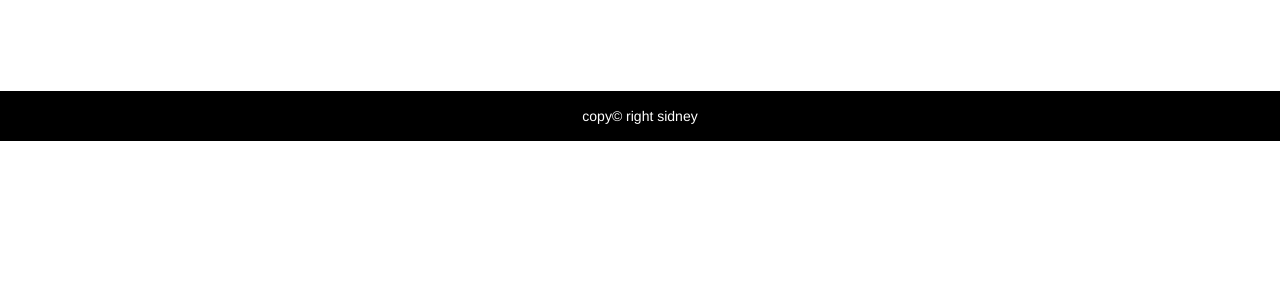
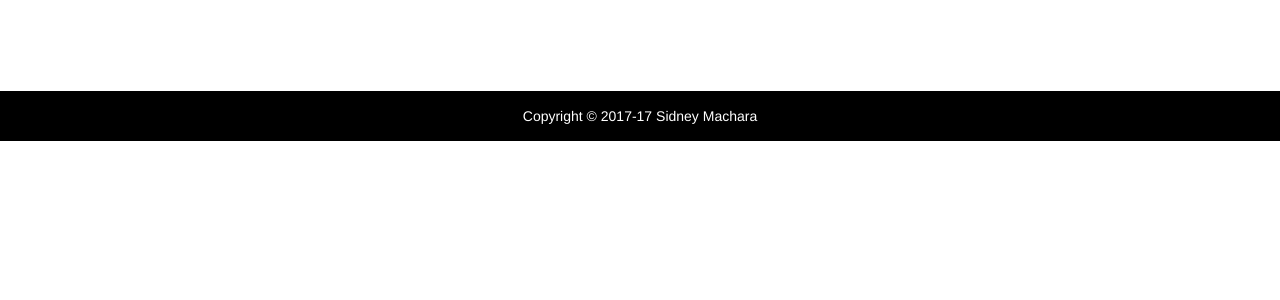
Before and after one commit to SidneyMachara/overlord, a PHP site: page / in a window 1280 px wide. Shown: the part 415-715 px from the top of the page. Run offline with PHP 8.4, Linux system fonts and the light colour scheme; the visitor is signed in with stand-in values (Sample User, id 1); data that the repository does not hold is empty; a stand-in replaces the project's code that opens the database connection; some libraries are stand-ins or nearby versions.

Commit message:
header and footers put in separate files ..for include

```diff
--- /dev/null
+++ b/includes/footer.php
@@ -0,0 +1,3 @@
+<footer class="footer">
+  <center>Copyright &copy 2017-<?php echo date("y"); ?> Sidney Machara </center>
+</footer>
--- /dev/null
+++ b/includes/head.php
@@ -0,0 +1,10 @@
+<head>
+  <meta charset="utf-8">
+  <title></title>
+  <link rel="stylesheet" href="https://maxcdn.bootstrapcdn.com/bootstrap/3.3.7/css/bootstrap.min.css">
+<script src="https://ajax.googleapis.com/ajax/libs/jquery/3.2.1/jquery.min.js"></script>
+<script src="https://maxcdn.bootstrapcdn.com/bootstrap/3.3.7/js/bootstrap.min.js"></script>
+  <!-- jQuery library -->
+
+    <link rel="stylesheet"  href="css/myStyle.css">
+</head>
--- /dev/null
+++ b/includes/navbar.php
@@ -0,0 +1,26 @@
+<nav class="navbar navbar-default myNavbar">
+  <div class="container-fluid">
+    <!-- logo -->
+    <div class="navbar-header">
+      <button type="button" class="navbar-toggle" data-toggle="collapse" data-target="#mainNavBar" name="button">
+        <span class="icon-bar"></span>
+        <span class="icon-bar"></span>
+        <span class="icon-bar"></span>
+      </button>
+
+
+      <a href="#" class="navbar-brand">Over-Lord</a>
+    </div>
+    <!-- menu items -->
+    <div class="collapse navbar-collapse" id="mainNavBar">
+      <ul class="nav navbar-nav ">
+        <li class="active"><a href="#">home</a></li>
+        <li ><a href="#">gallery</a></li>
+        <li ><a href="#footer">contact</a></li>
+      </ul>
+
+    </div>
+
+  </div>
+
+</nav>
--- a/index.php
+++ b/index.php
@@ -71,45 +71,11 @@ include 'search.php';
 
 <!DOCTYPE html>
 <html>
-  <head>
-    <meta charset="utf-8">
-    <title></title>
-    <link rel="stylesheet" href="https://maxcdn.bootstrapcdn.com/bootstrap/3.3.7/css/bootstrap.min.css">
-  <script src="https://ajax.googleapis.com/ajax/libs/jquery/3.2.1/jquery.min.js"></script>
-  <script src="https://maxcdn.bootstrapcdn.com/bootstrap/3.3.7/js/bootstrap.min.js"></script>
-    <!-- jQuery library -->
 
-      <link rel="stylesheet"  href="css/myStyle.css">
-  </head>
+    <?php include 'includes/head.php'; ?>
   <body>
-    <nav class="navbar navbar-default myNavbar">
-      <div class="container-fluid">
-        <!-- logo -->
-        <div class="navbar-header">
-          <button type="button" class="navbar-toggle" data-toggle="collapse" data-target="#mainNavBar" name="button">
-            <span class="icon-bar"></span>
-            <span class="icon-bar"></span>
-            <span class="icon-bar"></span>
-          </button>
 
-
-          <a href="#" class="navbar-brand">Over-Lord</a>
-        </div>
-        <!-- menu items -->
-        <div class="collapse navbar-collapse" id="mainNavBar">
-          <ul class="nav navbar-nav ">
-            <li class="active"><a href="#">home</a></li>
-            <li ><a href="#">gallery</a></li>
-            <li ><a href="#footer">contact</a></li>
-          </ul>
-
-        </div>
-
-      </div>
-
-    </nav>
-
-
+      <?php include 'includes/navbar.php'; ?>
 
 
 <div class="row">
@@ -201,9 +167,9 @@ include 'search.php';
 
     </div>
 
-    <footer class="footer">
-      <center>copy&copy right sidney</center>
-    </footer>
+
+    <?php include 'includes/footer.php'; ?>
+
 
   </body>
 </html>
```
Also changed, not shown: login.php (+1 -9 lines).
